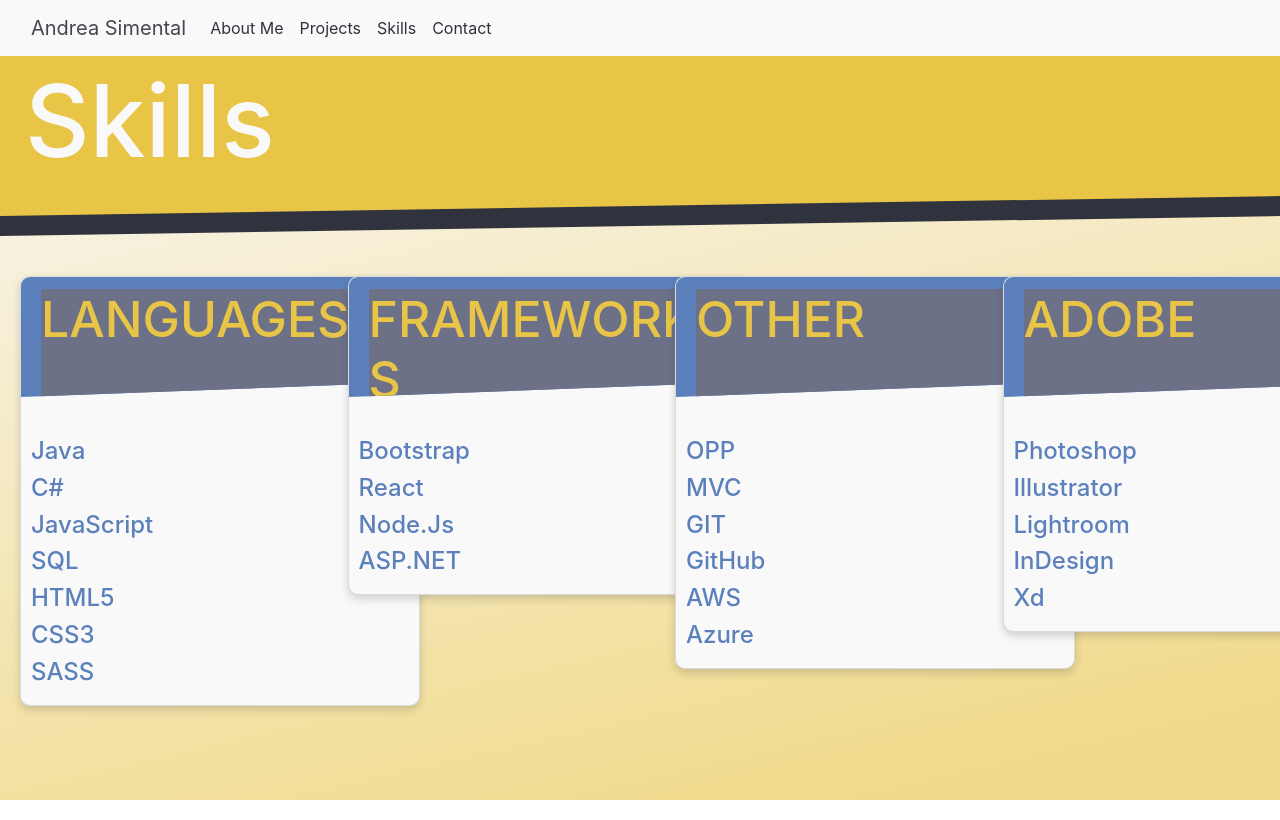
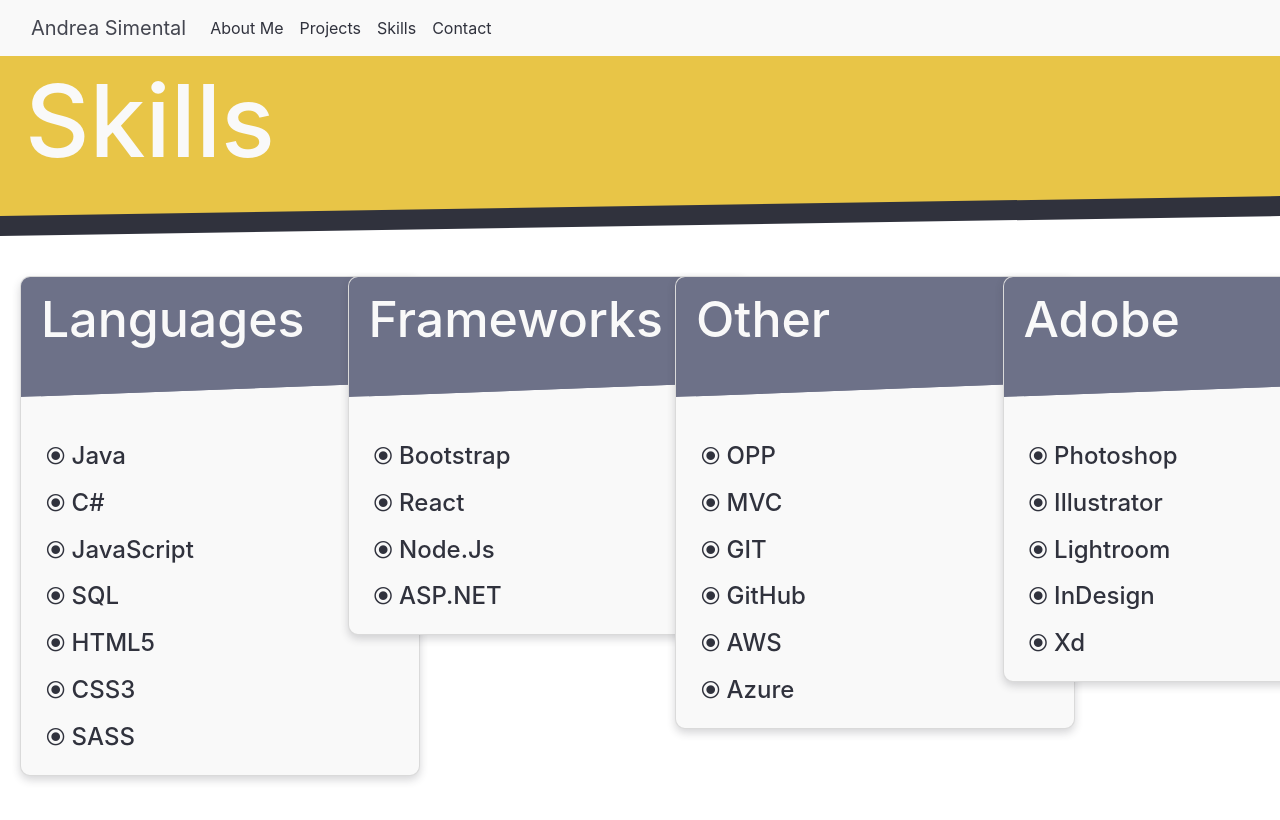
Before and after one commit to anlsim/anlsim.github.io, a React (Create React App) app: page /skills in a window 1280 px wide. Shown: the top 820 px of the page. Built offline with nearby package versions, Linux system fonts and the light colour scheme.

Commit message:
updating styles to skills and homepage

```diff
--- a/src/App.scss
+++ b/src/App.scss
@@ -2,8 +2,10 @@
 
 body {
   font-family: 'Open Sans Condensed', sans-serif;
+  /*
   background: rgb(232,197,71);
   background: linear-gradient(347deg, rgba(232,197,71,0.6320903361344538) 9%, rgba(249,249,249,1) 100%);
+  */
   background-attachment: fixed;
   /*
   background-image: url(./assets/Background.jpg);
--- a/src/components/SkillsMenu.js
+++ b/src/components/SkillsMenu.js
@@ -10,13 +10,13 @@ class SkillsMenu extends Component {
                     id: 1,
                     title: 'Languages',
                     skillItem:[
-                        {name:'Java'},
-                        {name:'C#'},
-                        {name:'JavaScript'},
-                        {name:'SQL'},
-                        {name:'HTML5'},
-                        {name:'CSS3'},
-                        {name:'SASS'}
+                        {name:'⦿ Java'},
+                        {name:'⦿ C#'},
+                        {name:'⦿ JavaScript'},
+                        {name:'⦿ SQL'},
+                        {name:'⦿ HTML5'},
+                        {name:'⦿ CSS3'},
+                        {name:'⦿ SASS'}
                     ]
 
                 },
@@ -24,10 +24,10 @@ class SkillsMenu extends Component {
                     id: 2,
                     title: 'Frameworks',
                     skillItem:[
-                        {name:'Bootstrap'},
-                        {name:'React'},
-                        {name:'Node.Js'},
-                        {name:'ASP.NET'},
+                        {name:'⦿ Bootstrap'},
+                        {name:'⦿ React'},
+                        {name:'⦿ Node.Js'},
+                        {name:'⦿ ASP.NET'},
                     ]
 
                 },
@@ -35,12 +35,12 @@ class SkillsMenu extends Component {
                     id: 3,
                     title: 'Other',
                     skillItem:[
-                        {name:'OPP'},
-                        {name:'MVC'},
-                        {name:'GIT'},
-                        {name:'GitHub'},
-                        {name:'AWS'},
-                        {name:'Azure'},
+                        {name:'⦿ OPP'},
+                        {name:'⦿ MVC'},
+                        {name:'⦿ GIT'},
+                        {name:'⦿ GitHub'},
+                        {name:'⦿ AWS'},
+                        {name:'⦿ Azure'},
                     ]
 
                 },
@@ -48,11 +48,11 @@ class SkillsMenu extends Component {
                     id: 4,
                     title: 'Adobe',
                     skillItem:[
-                        {name:'Photoshop'},
-                        {name:'Illustrator'},
-                        {name:'Lightroom'},
-                        {name:'InDesign'},
-                        {name:'Xd'},
+                        {name:'⦿ Photoshop'},
+                        {name:'⦿ Illustrator'},
+                        {name:'⦿ Lightroom'},
+                        {name:'⦿ InDesign'},
+                        {name:'⦿ Xd'},
                     ]
 
                 },
--- a/src/styles/HomePage.scss
+++ b/src/styles/HomePage.scss
@@ -10,14 +10,14 @@
 
     }
     .header{
-        color: $white-pas;
+
         width: 700px;
         padding: 50px 50px;
         margin: 50px 50px;
 
 
         &-title{
-
+            color: $charcoal;
             font-size: 100px;
         }
         &-subtitle{
--- a/src/styles/MenuItem.scss
+++ b/src/styles/MenuItem.scss
@@ -5,7 +5,8 @@
 
     position: relative;
     display: flex;
-    background-color: $white-pas;
+    background-image: url(../assets/backgroundImageYellow.jpg);
+
     border-radius: 50px;
     width: 300px;
     height: 310px;
--- a/src/styles/Skill.scss
+++ b/src/styles/Skill.scss
@@ -1,6 +1,5 @@
 @import 'colors';
 .card{
-    padding: 0;
     &-body{
         padding: 10px;
     }
@@ -9,15 +8,15 @@
         border-color: none;
         border-bottom: none;
         height: 150px;
-        background-color: $blue-pas;
+        background-color: $gray-rhythm;
         overflow: hidden;
         clip-path: polygon(0 0, 100% 0, 100% 70%, 0 80%);
         align-items: center;
     }
     &-title{
-        color: $yellow-pas;
+        align-items: center;
+        color: $white-pas;
         font-size: 50px;
-        text-transform: uppercase;
         font-weight: 500;
 
     }
@@ -27,11 +26,13 @@
 
 
 .skill{
-    color: $yellow-pas;
+    color: $white-pas;
     font-size: 40px;
 
 
     &-item{
-        color: $blue-pas;
+        margin-left: 10px;
+        padding: 5px;
+        color: $charcoal;
     }
 }
```
